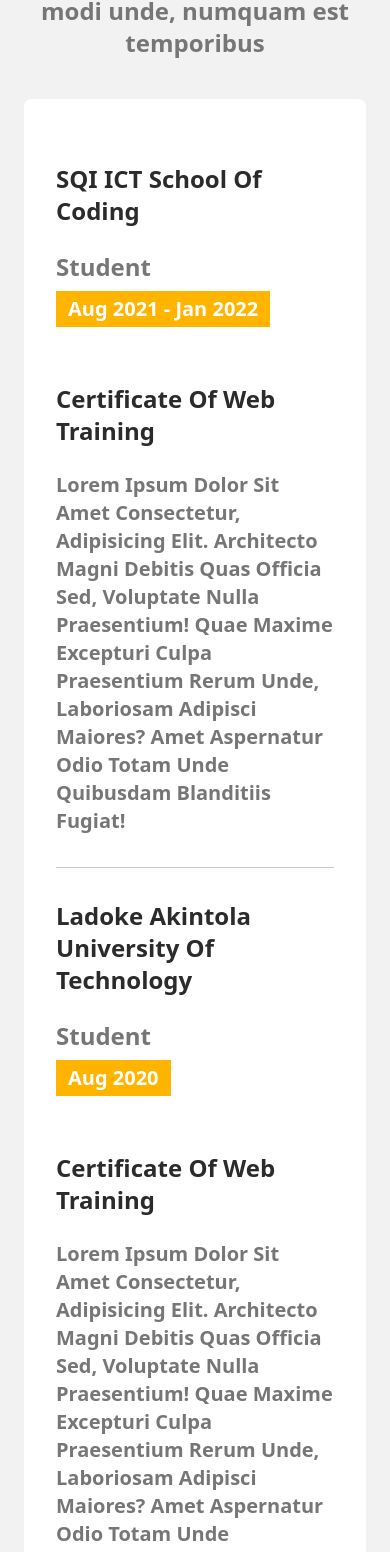
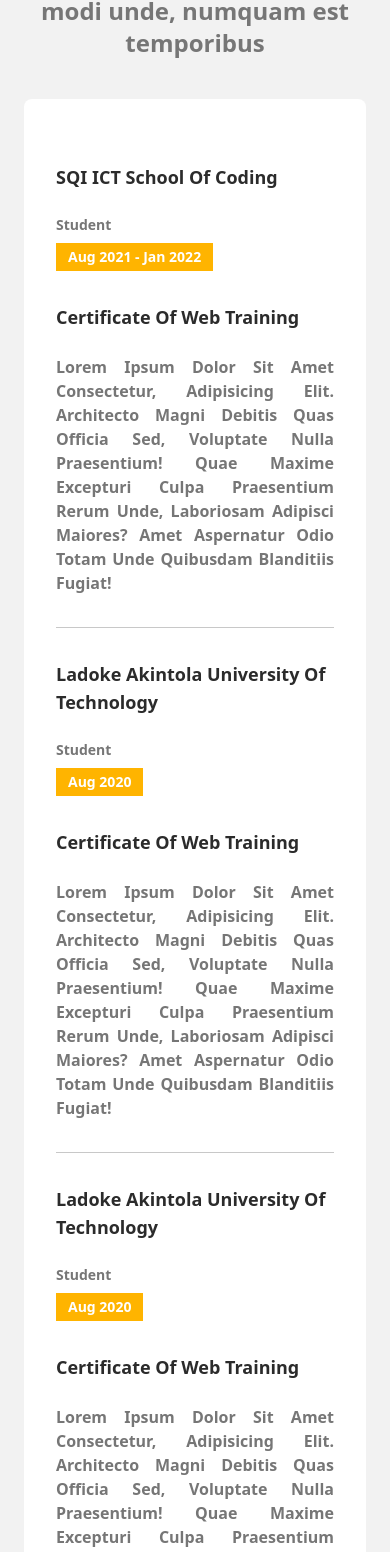
Before and after one commit to springboot20/my-portfolio, a React (Vite) app: page / in a window 390 px wide. Shown: the part 4712-6264 px from the top of the page. Built offline with nearby package versions, Linux system fonts and the light colour scheme.

Commit message:
Education section: fonts change for mobile screen

```diff
--- a/src/components/Education.tsx
+++ b/src/components/Education.tsx
@@ -14,9 +14,9 @@
           <div className='university'>
             <div className='space-y-6 w-full'>
               <h1 className='university-name'>SQI ICT school of coding</h1>
-              <p className='text-2xl font-semibold text-port-gray flex items-start flex-col capitalize space-y-2'>
+              <p className='text-sm sm:text-2xl  font-semibold text-port-gray flex items-start flex-col capitalize space-y-2'>
                 <span>student</span>
-                <span className='block py-1 text-xl px-3 bg-port-yellow text-white capitalize'>
+                <span className='block py-1 text-sm sm:text-xl px-3 bg-port-yellow text-white capitalize'>
                   aug 2021 - jan 2022
                 </span>
               </p>
@@ -35,9 +35,9 @@
           <div className='university'>
             <div className='space-y-6 w-full'>
               <h1 className='university-name'>ladoke akintola university of technology</h1>
-              <p className='text-2xl font-semibold text-port-gray flex items-start flex-col capitalize space-y-2'>
+              <p className='text-sm sm:text-2xl font-semibold text-port-gray flex items-start flex-col capitalize space-y-2'>
                 <span>student</span>
-                <span className='block py-1 text-xl px-3 bg-port-yellow text-white capitalize'>
+                <span className='block py-1 text-sm sm:text-xl px-3 bg-port-yellow text-white capitalize'>
                   aug 2020
                 </span>
               </p>
@@ -56,9 +56,9 @@
           <div className='university'>
             <div className='space-y-6 w-full'>
               <h1 className='university-name'>ladoke akintola university of technology</h1>
-              <p className='text-2xl font-semibold text-port-gray flex items-start flex-col capitalize space-y-2'>
+              <p className='text-sm sm:text-2xl  font-semibold text-port-gray flex items-start flex-col capitalize space-y-2'>
                 <span>student</span>
-                <span className='block py-1 text-xl px-3 bg-port-yellow text-white capitalize'>
+                <span className='block py-1 text-sm sm:text-xl px-3 bg-port-yellow text-white capitalize'>
                   aug 2020
                 </span>
               </p>
--- a/src/index.css
+++ b/src/index.css
@@ -42,7 +42,7 @@
   }
 
   .university {
-    @apply flex flex-col gap-14 items-start justify-center md:flex-row border-b border-port-gray/40 py-8;
+    @apply flex flex-col gap-8 sm:gap-14 items-start justify-center md:flex-row border-b border-port-gray/40 py-8;
   }
 
   .university:nth-child(3) {
@@ -50,10 +50,10 @@
   }
 
   .university-name {
-    @apply text-2xl font-semibold text-port-black capitalize;
+    @apply text-lg sm:text-2xl font-semibold text-port-black capitalize;
   }
 
   .university-description {
-    @apply text-xl font-semibold text-port-gray flex items-center capitalize space-x-10;
+    @apply text-base sm:text-xl font-semibold text-port-gray flex items-center text-justify capitalize space-x-10;
   }
 }
```
